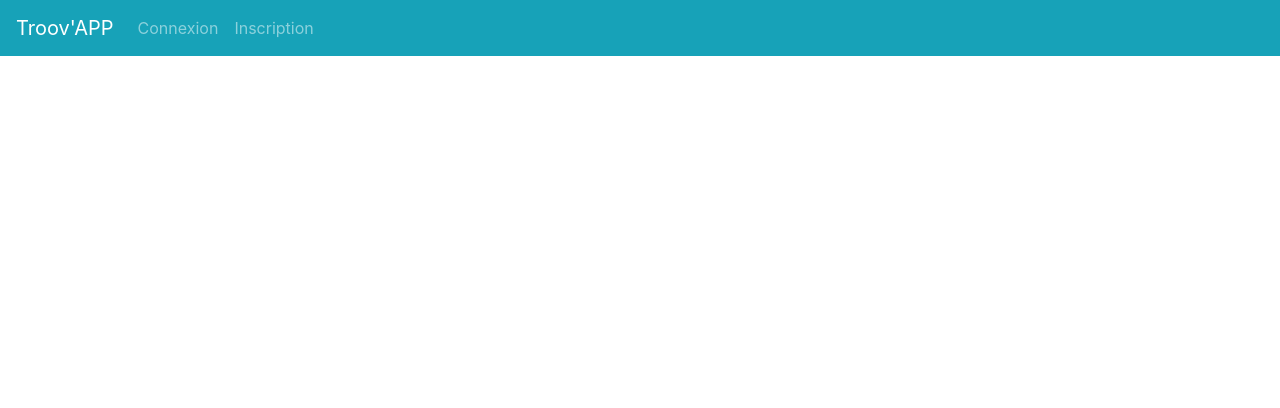
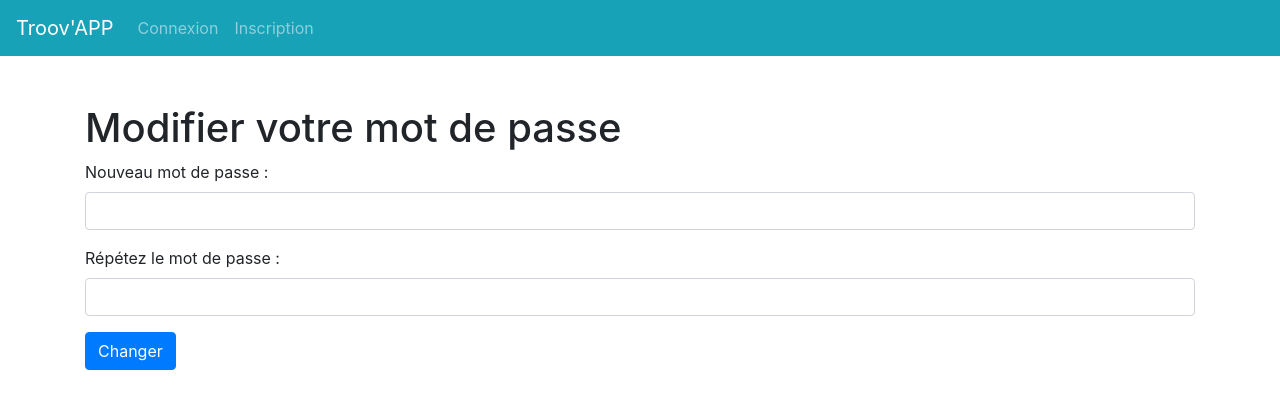
Before and after one commit to MGDev-FR/troov_test, a Nuxt app in the folder frontend/: page /new-password/1 in a window 1280 px wide. Shown: the top 408 px of the page. Built offline with nearby package versions, Linux system fonts and the light colour scheme; no server answers.

Commit message:
Add password reset

```diff
--- a/frontend/pages/code-verification/_id.vue
+++ b/frontend/pages/code-verification/_id.vue
@@ -29,9 +29,14 @@ export default {
     },
     methods: {
         submitForm(code){
-            this.$axios.post('/auth/password-verification-code', {code})
+            this.$axios.post('/password/verification-code', {
+                    code: code, id: this.$route.params.id
+                })
                 .then(res => {
-                    this.$toast.success(res.data.message);
+                    if (res.status === 200){
+                        this.$router.push({ name: 'new-password-token', params: {token: res.data.token}});
+                        this.$toast.success(res.data.message);
+                    }
                 })
                 .catch(err => {
                     console.log(err);
--- /dev/null
+++ b/frontend/pages/new-password/_token.vue
@@ -0,0 +1,63 @@
+<template>
+    <div class="container">
+        <h1>Modifier votre mot de passe</h1>
+        <b-form>
+            <b-form-group
+                id="input-group-1"
+                label="Nouveau mot de passe :"
+                label-for="input-1"
+            >
+                <b-form-input
+                id="input-1"
+                v-model="password"
+                type="password"
+                required
+                ></b-form-input>
+            </b-form-group>
+
+            <b-form-group
+                id="input-group-2"
+                label="Répétez le mot de passe :"
+                label-for="input-2"
+            >
+                <b-form-input
+                id="input-2"
+                v-model="password_repeat"
+                type="password"
+                required
+                ></b-form-input>
+            </b-form-group>
+
+            <b-button type="button" @click="submitForm(password)" variant="primary">Changer</b-button>
+        </b-form>
+  </div>
+</template>
+
+<script>
+export default {
+    data() {
+        return {
+            password: '',
+            password_repeat: ''
+        }
+    },
+    methods: {
+        submitForm(password){
+            if (password != this.password_repeat){
+                this.$toast.error('Les mots de passe ne correspondent pas !');
+            } else {
+                this.$axios.post('/password/change', {
+                    password: password, token: this.$route.params.token
+                })
+                    .then(res => {
+                        this.$router.push({name: 'login'});
+                        this.$toast.success(res.data.message);
+                    })
+                    .catch(err => {
+                        console.log(err);
+                    });
+            }
+        }
+    }
+}
+</script>
--- a/frontend/pages/password-reset.vue
+++ b/frontend/pages/password-reset.vue
@@ -30,7 +30,7 @@ export default {
     },
     methods: {
         submitForm(email){
-            this.$axios.post('/auth/password-reset', {email})
+            this.$axios.post('/password/reset', {email})
                 .then(res => {
                     this.$router.push({ name: 'code-verification-id', params: {id: res.data.userId}})
                     this.$toast.success(res.data.message);
--- a/frontend/pages/user/my-account.vue
+++ b/frontend/pages/user/my-account.vue
@@ -1,8 +1,9 @@
 <template>
   <div class="container">
     <div class="row">
-      <div class="col-6" v-for="post in posts" :key="post._id">
+      <div class="col-md-6 col-sm-12" v-for="post in posts" :key="post._id">
         <b-card
+          :id="'bcard-' + post._id"
           :title="post.title"
           tag="article"
           style="max-width: 20rem;"
@@ -10,7 +11,7 @@
         >
           <div class="edit-functions">
             <router-link v-if="post.userId == $auth.user._id" :to="{ name: 'posts-id', params: {id: post._id} }"><b-icon-pencil></b-icon-pencil></router-link>
-            <b-icon-trash></b-icon-trash>
+            <b-icon-trash v-if="post.userId == $auth.user._id" @click="removePost(post._id)"></b-icon-trash>
           </div>
           <b-card-text>
             {{ post.content.substr(0, 30) }} ...
@@ -79,6 +80,14 @@
           this.posts = res.data;
         });
       },
+      removePost(postId){
+        if(confirm('are you sure?'))
+        this.$axios.delete('/posts/' + postId)
+        .then(res => {
+          document.getElementById('bcard-'+postId).style.display = 'none';
+          this.$toast.success(res.data.message);
+        });
+      }
     }
   }
 </script>
```
